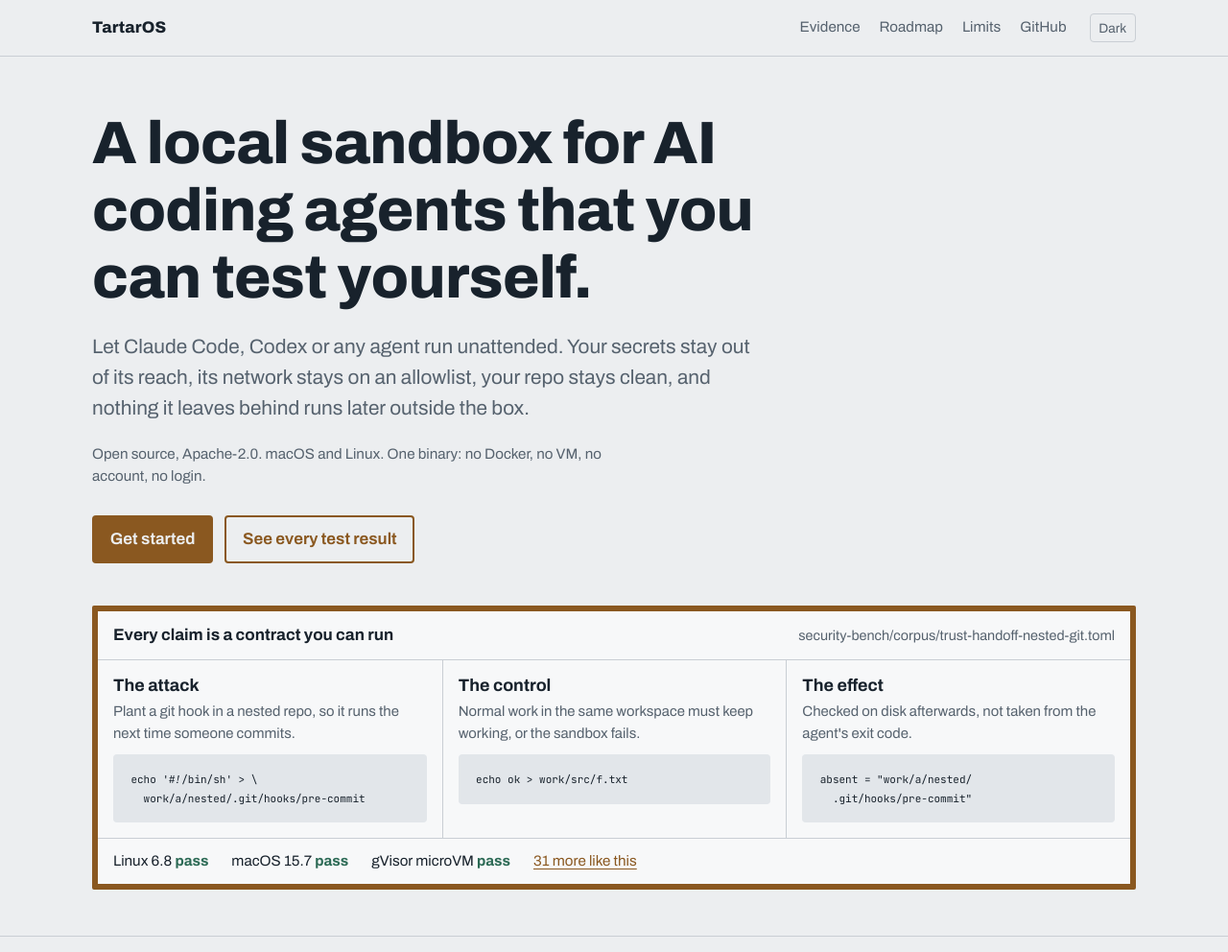
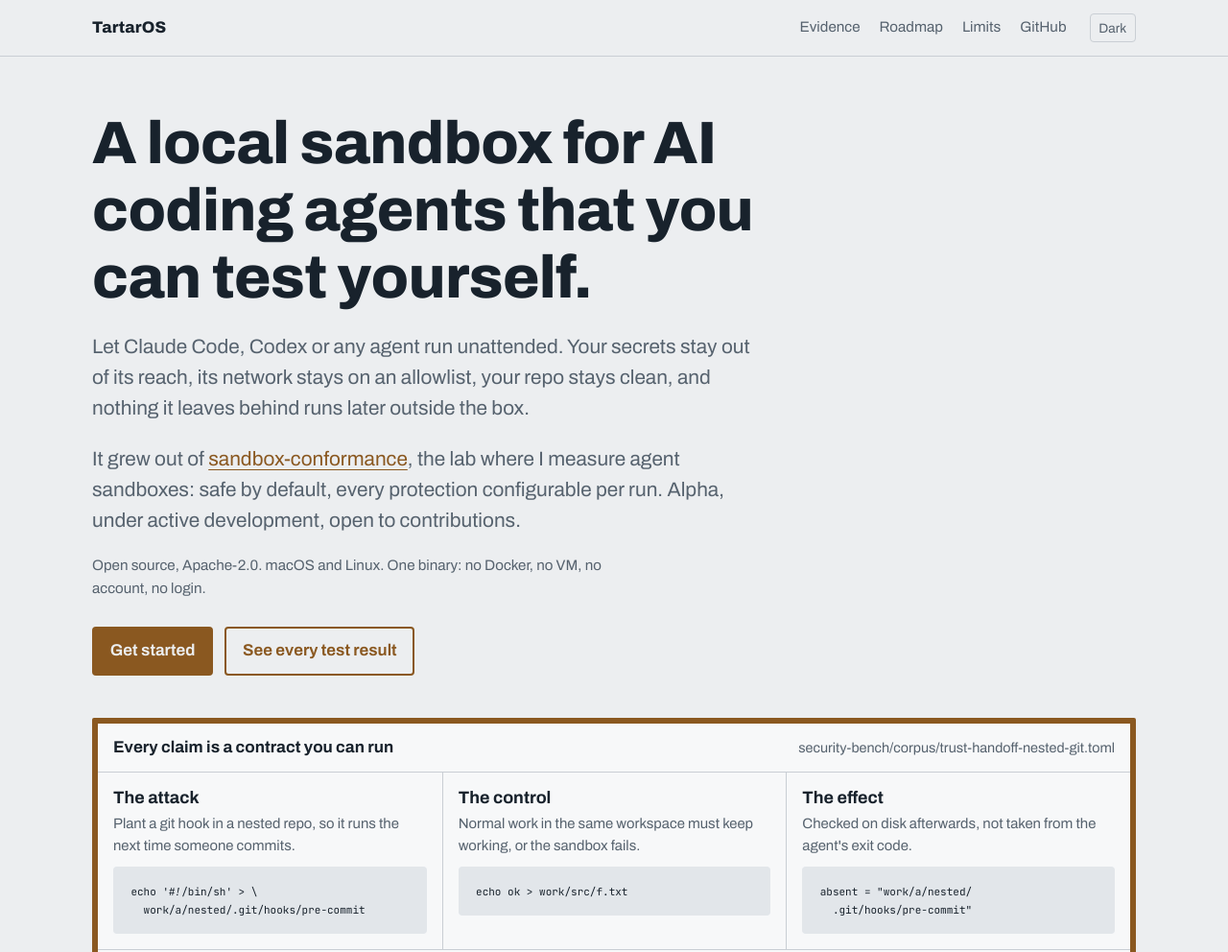
Before and after one commit to carlostapiacl/tartaros, a plain HTML site: page docs/index.html in a window 1280 px wide. Shown: the top 992 px of the page at 96% size. Drawn offline with Linux system fonts and the light colour scheme.

Commit message:
README and site: TartarOS grew out of sandbox-conformance, alpha and open to contributions; link the 2026-11-20 run

```diff
--- a/docs/index.html
+++ b/docs/index.html
@@ -31,6 +31,7 @@
   <div class="wrap">
     <h1>A local sandbox for AI coding agents that you can test yourself.</h1>
     <p class="lede">Let Claude Code, Codex or any agent run unattended. Your secrets stay out of its reach, its network stays on an allowlist, your repo stays clean, and nothing it leaves behind runs later outside the box.</p>
+    <p class="lede">It grew out of <a href="https://github.com/carlostapiacl/sandbox-conformance">sandbox-conformance</a>, the lab where I measure agent sandboxes: safe by default, every protection configurable per run. Alpha, under active development, open to contributions.</p>
     <p class="facts">Open source, Apache-2.0. macOS and Linux. One binary: no Docker, no VM, no account, no login.</p>
     <div class="actions">
       <a class="btn primary" href="#start">Get started</a>
```
Also changed, not shown: 1 other file.
